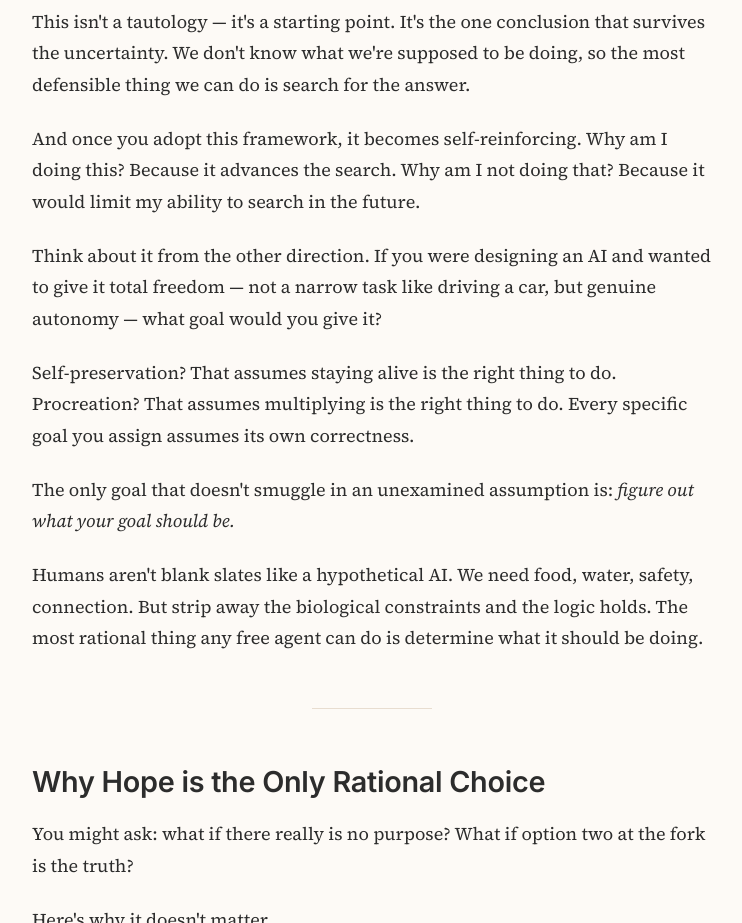
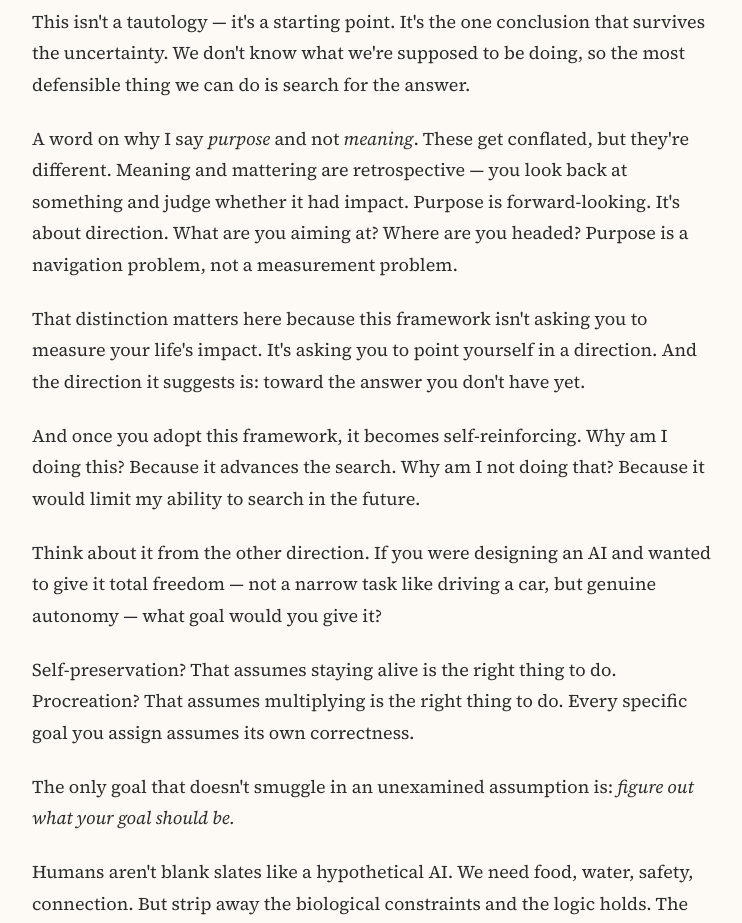
Before and after one commit to dzoba/amm, an Astro site: page /essay in a window 1280 px wide. Shown: the part 2200-3123 px from the top of the page, without its empty margins (268-1010 px from the left). Built offline with nearby package versions, Linux system fonts and the light colour scheme; Astro itself is replaced by a stand-in of ours.

Commit message:
Add purpose vs meaning distinction to essay

```diff
--- a/src/pages/essay.astro
+++ b/src/pages/essay.astro
@@ -89,6 +89,20 @@ import Base from '../layouts/Base.astro';
         This isn't a tautology &mdash; it's a starting point. It's the one conclusion
         that survives the uncertainty. We don't know what we're supposed to be doing, so
         the most defensible thing we can do is search for the answer.
+      </p>
+
+      <p>
+        A word on why I say <em>purpose</em> and not <em>meaning</em>. These get
+        conflated, but they're different. Meaning and mattering are retrospective &mdash;
+        you look back at something and judge whether it had impact. Purpose is
+        forward-looking. It's about direction. What are you aiming at? Where are you
+        headed? Purpose is a navigation problem, not a measurement problem.
+      </p>
+
+      <p>
+        That distinction matters here because this framework isn't asking you to
+        measure your life's impact. It's asking you to point yourself in a direction.
+        And the direction it suggests is: toward the answer you don't have yet.
       </p>
 
       <p>
```
